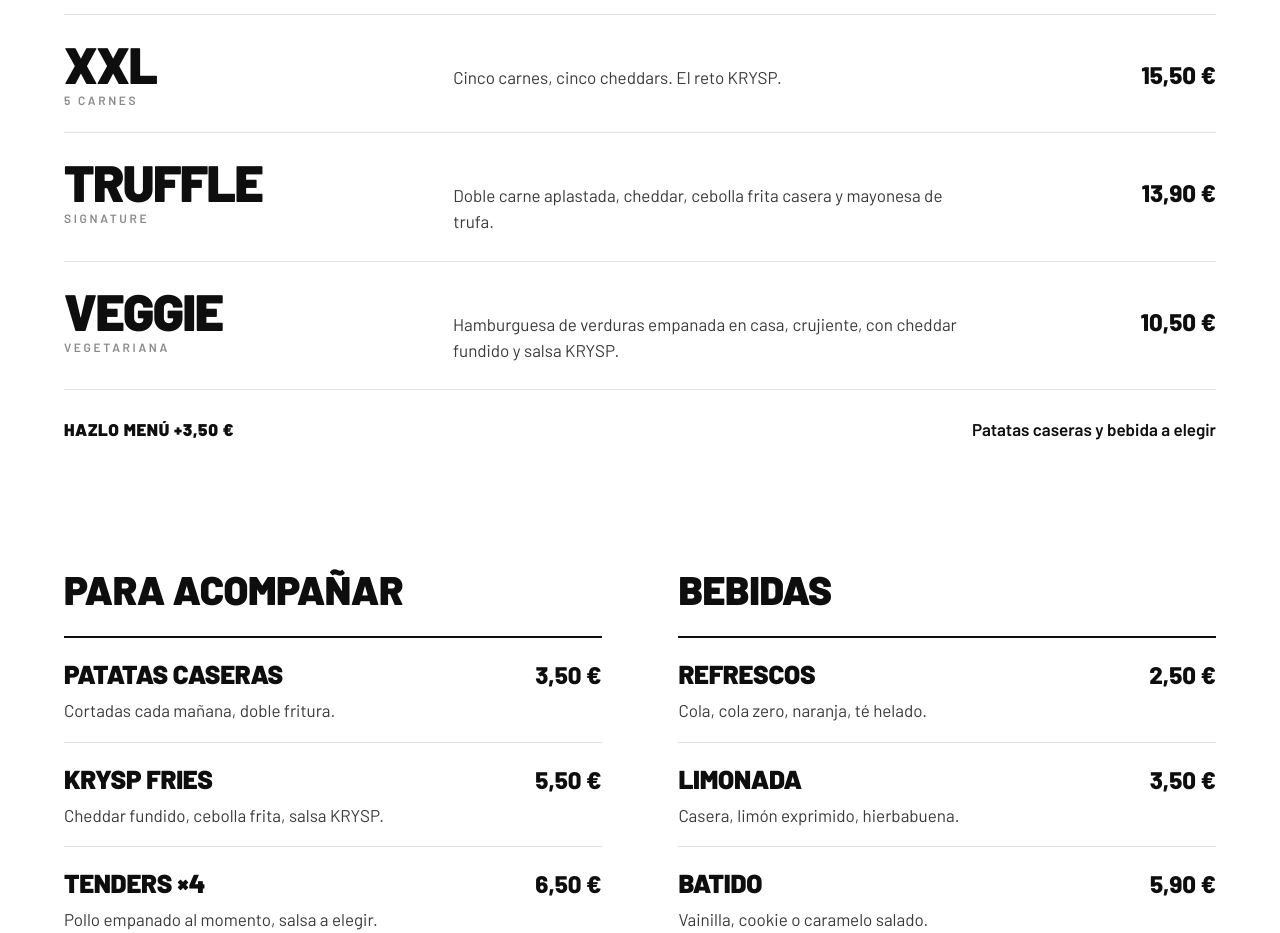
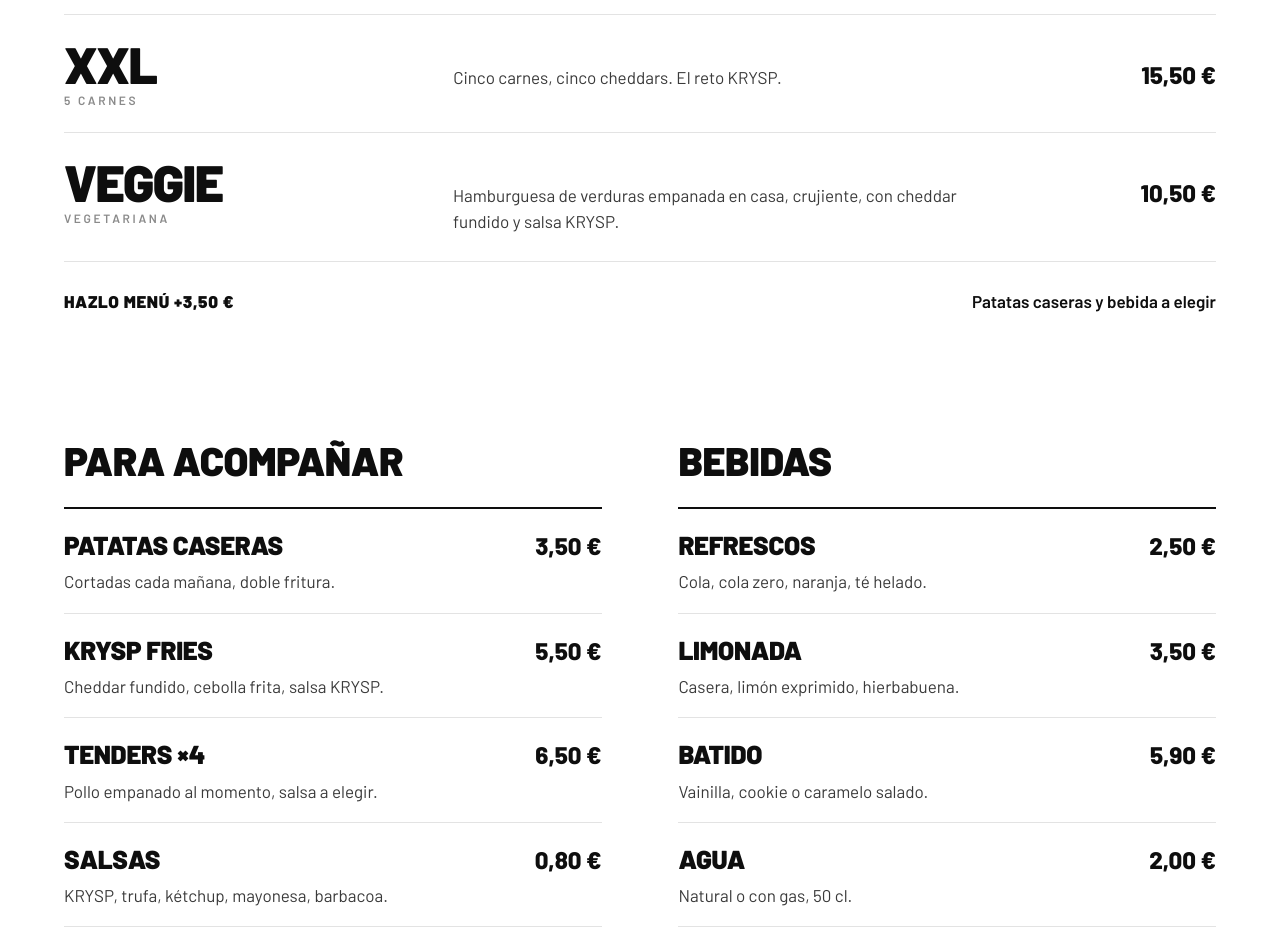
Before and after one commit to kozbarijad/Ateliernajjar, a plain HTML site: page krysp/index.html in a window 1280 px wide. Shown: the part 2280-3213 px from the top of the page. Drawn offline with Linux system fonts and the light colour scheme.

Commit message:
KRYSP : retrait du burger Truffle
Co-Authored-By: Claude Opus 5.5 <noreply@anthropic.com>
Claude-Session: https://claude.ai/code/session_01LexEoCFeBpdiYn9a17NKjz

```diff
--- a/krysp/index.html
+++ b/krysp/index.html
@@ -211,7 +211,6 @@ footer{background:var(--ink);color:var(--paper);overflow:hidden}
           <li class="item"><h4>L<small>3 carnes</small></h4><p>Tres carnes, tres cheddars. El equilibrio perfecto entre costra y jugosidad.</p><span class="price">11,50 €</span></li>
           <li class="item"><h4>XL<small>4 carnes</small></h4><p>Cuatro carnes aplastadas. Para los que no se andan con bromas con el hambre.</p><span class="price">13,50 €</span></li>
           <li class="item"><h4>XXL<small>5 carnes</small></h4><p>Cinco carnes, cinco cheddars. El reto KRYSP.</p><span class="price">15,50 €</span></li>
-          <li class="item"><h4>Truffle<small>Signature</small></h4><p>Doble carne aplastada, cheddar, cebolla frita casera y mayonesa de trufa.</p><span class="price">13,90 €</span></li>
           <li class="item"><h4>Veggie<small>Vegetariana</small></h4><p>Hamburguesa de verduras empanada en casa, crujiente, con cheddar fundido y salsa KRYSP.</p><span class="price">10,50 €</span></li>
         </ul>
         <div class="deal"><b>Hazlo menú +3,50 €</b><span>Patatas caseras y bebida a elegir</span></div>
```
